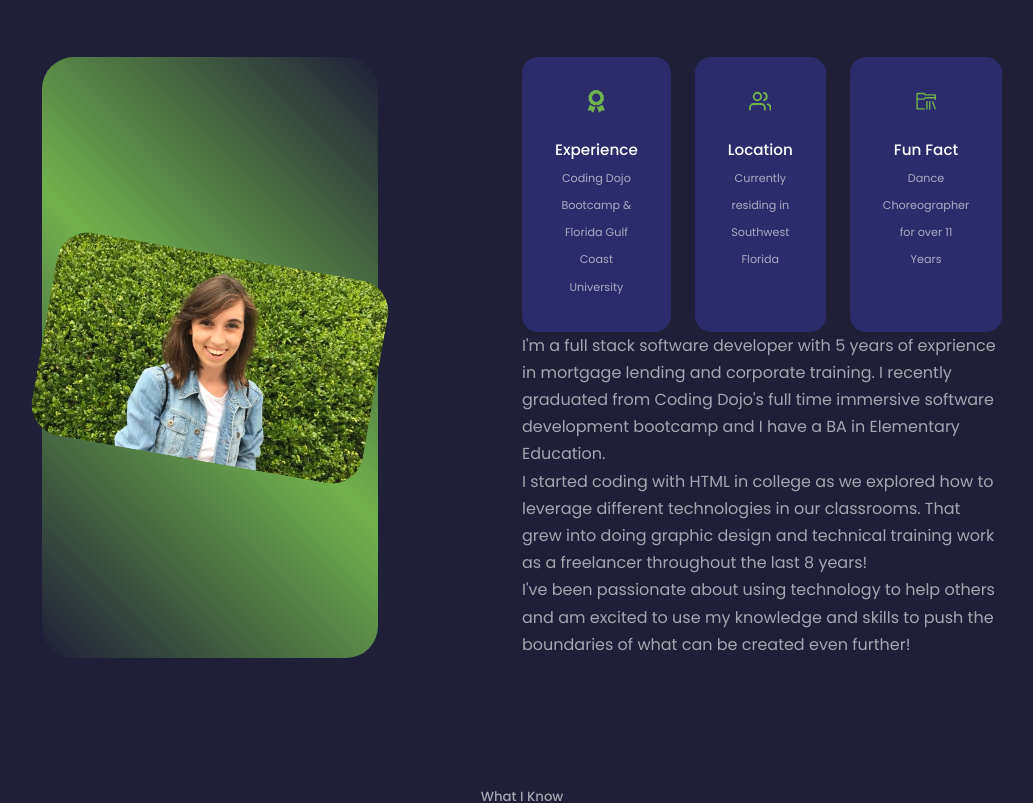
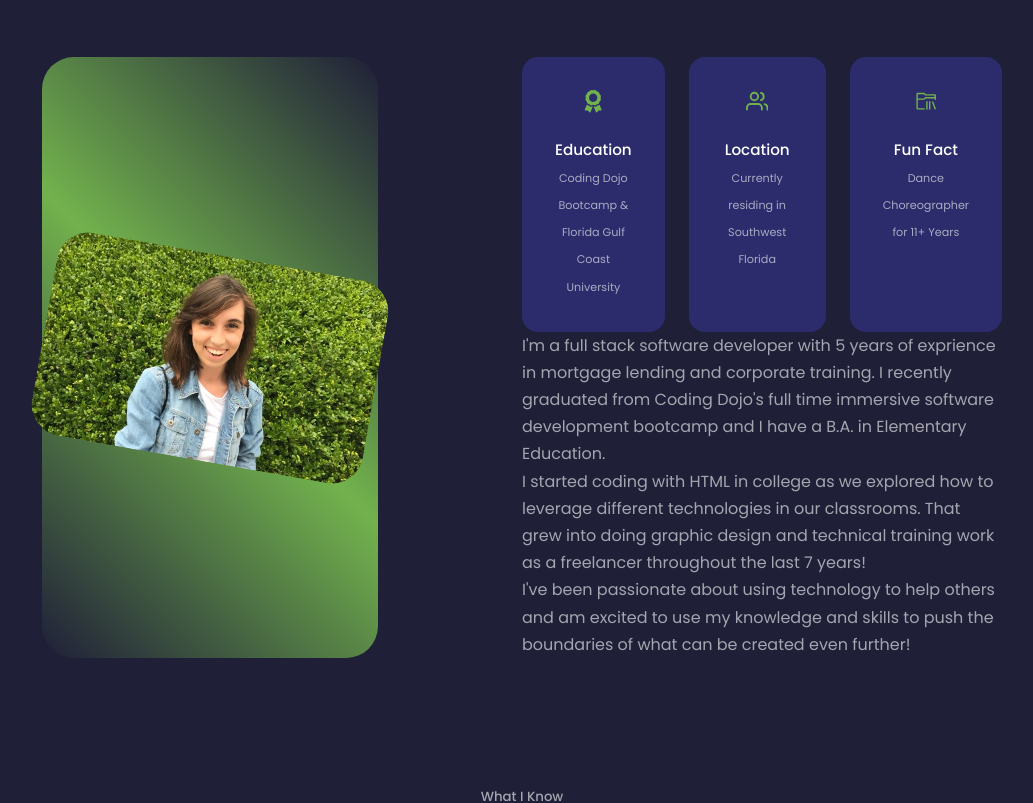
Before and after one commit to westonwork/Portfolio, a React (Create React App) app: page / in a window 1280 px wide. Shown: the part 982-1785 px from the top of the page, without its empty margins (118-1151 px from the left). Built offline with nearby package versions, Linux system fonts and the light colour scheme.

Commit message:
Updates to content spacing: Header & About Me

```diff
--- a/src/components/about/About.jsx
+++ b/src/components/about/About.jsx
@@ -22,7 +22,7 @@ const About = () => {
                     <div className='about__cards'>
                         <article className='about__card'>
                             <FaAward className='about__icon'/>
-                            <h5>Experience</h5>
+                            <h5>Education</h5>
                             <small>Coding Dojo Bootcamp & Florida Gulf Coast University </small>
                         </article>
 
@@ -35,15 +35,15 @@ const About = () => {
                         <article className='about__card'>
                             <VscFolderLibrary className='about__icon'/>
                             <h5>Fun Fact</h5>
-                            <small>Dance Choreographer for over 11 Years</small>
+                            <small>Dance Choreographer for 11+ Years</small>
                         </article>
                     </div>
 
                     <p>
-                        I'm a full stack software developer with 5 years of exprience in mortgage lending and corporate training. I recently graduated from Coding Dojo's full time immersive software development bootcamp and I have a BA in Elementary Education.
+                        I'm a full stack software developer with 5 years of exprience in mortgage lending and corporate training. I recently graduated from Coding Dojo's full time immersive software development bootcamp and I have a B.A. in Elementary Education.
                     </p>
                     <p>
-                        I started coding with HTML in college as we explored how to leverage different technologies in our classrooms. That grew into doing graphic design and technical training work as a freelancer throughout the last 8 years!
+                        I started coding with HTML in college as we explored how to leverage different technologies in our classrooms. That grew into doing graphic design and technical training work as a freelancer throughout the last 7 years!
                     </p>
                     <p>
                         I've been passionate about using technology to help others and am excited to use my knowledge and skills to push the boundaries of what can be created even further!
--- a/src/components/education/Education.jsx
+++ b/src/components/education/Education.jsx
@@ -15,7 +15,6 @@ const Education = () => {
                         <h3>Guaranteed Rate</h3>
                         <h5>Mortgage Sales Trainer & Mortgage Specialist || Aug 2019 - Sept 2022</h5>
                         <ul>
-                            <li>2021 Sales Trainer of the Year - Consumer Direct Division</li>
                             <li>Received an average of 12-15 new prospective applicants daily across 9 states and 4 time zones while project managing an average active personal pipeline of 20 loans or $7M and closing an average of $2M per month.</li>
                             <li>Onboarded 100+ loan officers with 90 -120 days of individualized, daily technical training which increased the division's speed to loan closing and reduced the average errors in an application upon submission from 40 to 4.</li>
                             <li>Researched, designed, and presented over 100 synchronous, remote trainings for 35-150 person sales teams using adult learning theory best practices and methodologies to increase loan officer KPIs and overall sales team retention.</li>
--- a/src/components/header/CTA.jsx
+++ b/src/components/header/CTA.jsx
@@ -1,6 +1,6 @@
 import React from 'react'
 
-import Resume from '../../images/Weston-Emily-Resume.pdf'
+import Resume from '../../images/EmilyWestonResume.pdf'
 
 const CTA = () => {
     return (
```
Also changed, not shown: 1 other file (tests, documents, lock files or other folders).
